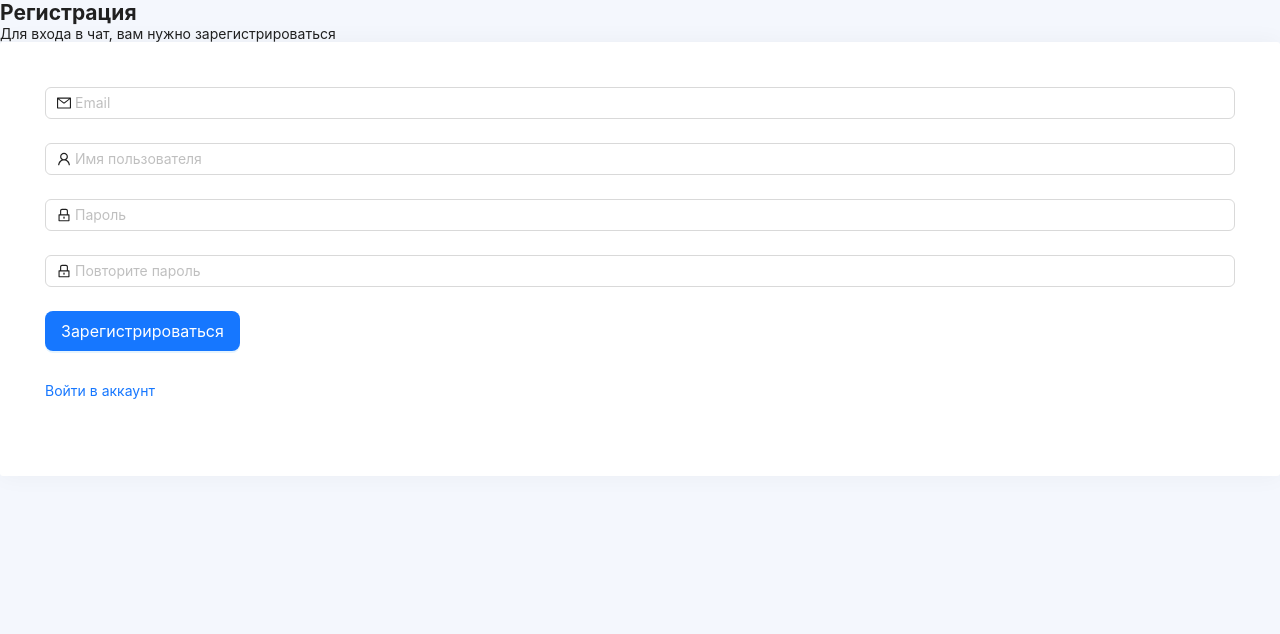
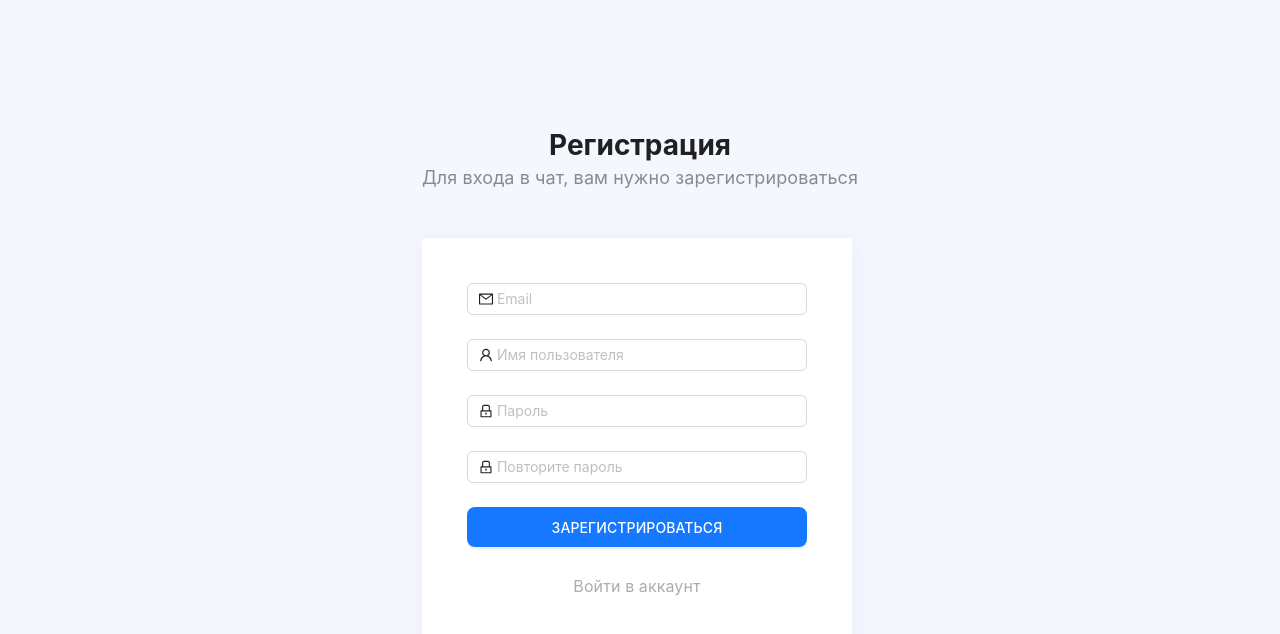
Before and after one commit to berdibekovadilet/chat-app-client, a React (Create React App) app: page /signup in a window 1280 px wide. Shown: the top 634 px of the page. Built offline with nearby package versions, Linux system fonts and the light colour scheme.

Commit message:
remake routing to Regist and Login Form

```diff
--- a/package.json
+++ b/package.json
@@ -9,6 +9,7 @@
     "@testing-library/user-event": "^13.5.0",
     "antd": "^5.1.0",
     "classnames": "^2.3.2",
+    "date-fns": "^2.29.3",
     "react": "^18.2.0",
     "react-dom": "^18.2.0",
     "react-router-dom": "^6.6.1",
--- a/src/App.js
+++ b/src/App.js
@@ -8,14 +8,18 @@ function App() {
 
   return (
     <div className="wrapper">
+      <section className="auth">
+        <div className="auth__content">
           <Routes>
             <Route path="signin" element={<LoginForm />} />
             <Route path="signup" element={<RegisterForm />} />
             <Route
               index
-          element={isAuth ? <Home /> : <Navigate replace to={"/signin"} />}
+              element={isAuth ? <Home /> : <Navigate to={"/signin"} />}
             />
           </Routes>
+        </div>
+      </section>
     </div>
   );
 }
--- a/src/modules/LoginForm/components/LoginForm.jsx
+++ b/src/modules/LoginForm/components/LoginForm.jsx
@@ -6,8 +6,7 @@ import Button from "../../../components/Button";
 import { Link } from "react-router-dom";
 const LoginForm = () => {
   return (
-    <section className="auth">
-      <div className="auth__content">
+    <div>
       <div className="auth__top">
         <h2>Войти в аккаунт</h2>
         <p>Пожалуйста, войдите в свой аккаунт</p>
@@ -56,7 +55,6 @@ const LoginForm = () => {
         </Form>
       </Block>
     </div>
-    </section>
   );
 };
 
--- a/src/modules/RegisterForm/components/RegisterForm.jsx
+++ b/src/modules/RegisterForm/components/RegisterForm.jsx
@@ -14,8 +14,7 @@ const RegisterForm = () => {
   const success = false;
 
   return (
-    <section className="auth">
-      <div className="auth__content">
+    <div>
       <div className="auth__top">
         <h2>Регистрация</h2>
         <p>Для входа в чат, вам нужно зарегистрироваться</p>
@@ -111,7 +110,6 @@ const RegisterForm = () => {
         )}
       </Block>
     </div>
-    </section>
   );
 };
 
--- a/src/styles/index.scss
+++ b/src/styles/index.scss
@@ -34,3 +34,70 @@ body {
       display: none;
    }
 }
+
+.auth {
+   display: flex;
+   justify-content: center;
+   align-items: center;
+   height: 100%;
+
+   &__top {
+      text-align: center;
+      margin-bottom: 50px;
+      h2 {
+         font-size: 28px;
+         margin-bottom: 5px;
+      }
+      p {
+         font-size: 18px;
+         line-height: 21px;
+         letter-spacing: 0.1px;
+         opacity: 0.5;
+      }
+   }
+
+   &__register-link {
+      text-align: center;
+      display: block;
+      font-size: 16px;
+      letter-spacing: 0.1px;
+      color: #adadad;
+   }
+
+   &__success-block {
+      display: flex;
+      align-items: center;
+      justify-content: center;
+      flex-direction: column;
+      text-align: center;
+      height: 400px;
+      svg {
+         width: 48px;
+         height: 48px;
+      }
+      h2 {
+         margin-top: 10px;
+      }
+      p {
+         color: #adadad;
+      }
+   }
+
+   .button {
+      text-transform: uppercase;
+      font-weight: 500;
+      font-size: 14px;
+      letter-spacing: 0.1px;
+      width: 100%;
+   }
+
+   .block {
+      width: 430px;
+   }
+}
+
+.verify-block {
+   &__loading {
+      text-align: center;
+   }
+}
```
Also changed, not shown: src/components/Message/index.js (added, +9 -0 lines), src/components/Message/Message.scss (added), 1 other file (tests, documents, lock files or other folders). Lines whose indentation alone changed are shown as unchanged.
